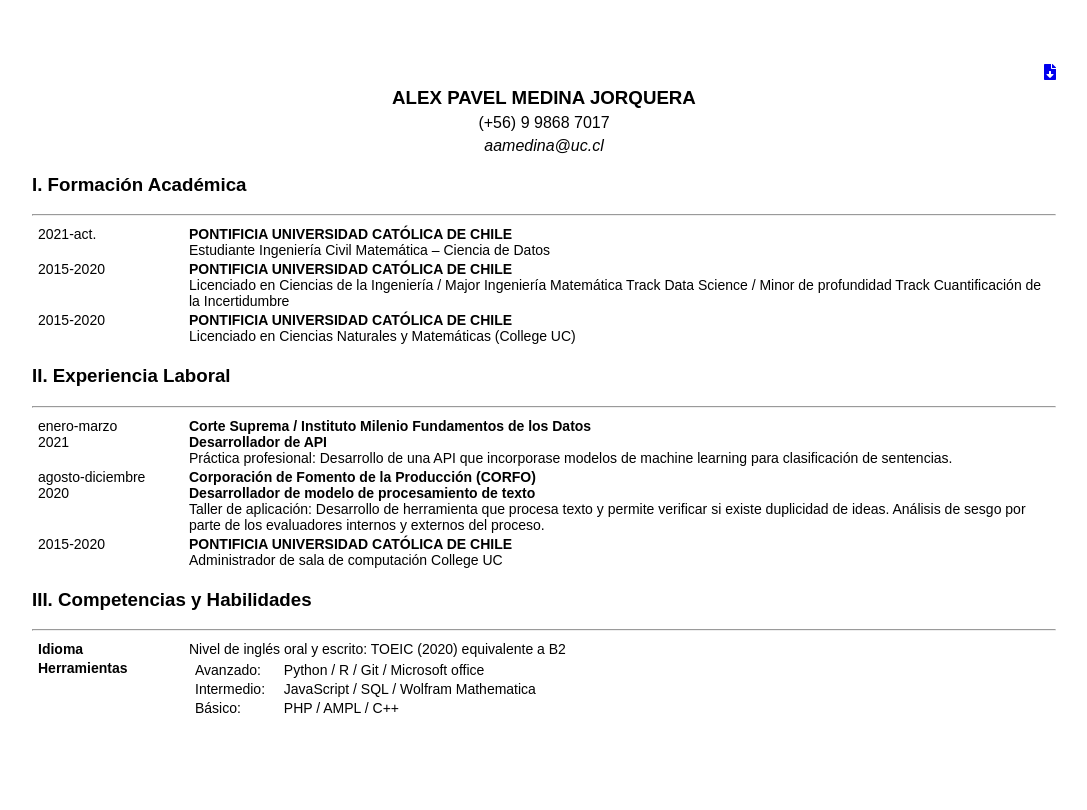
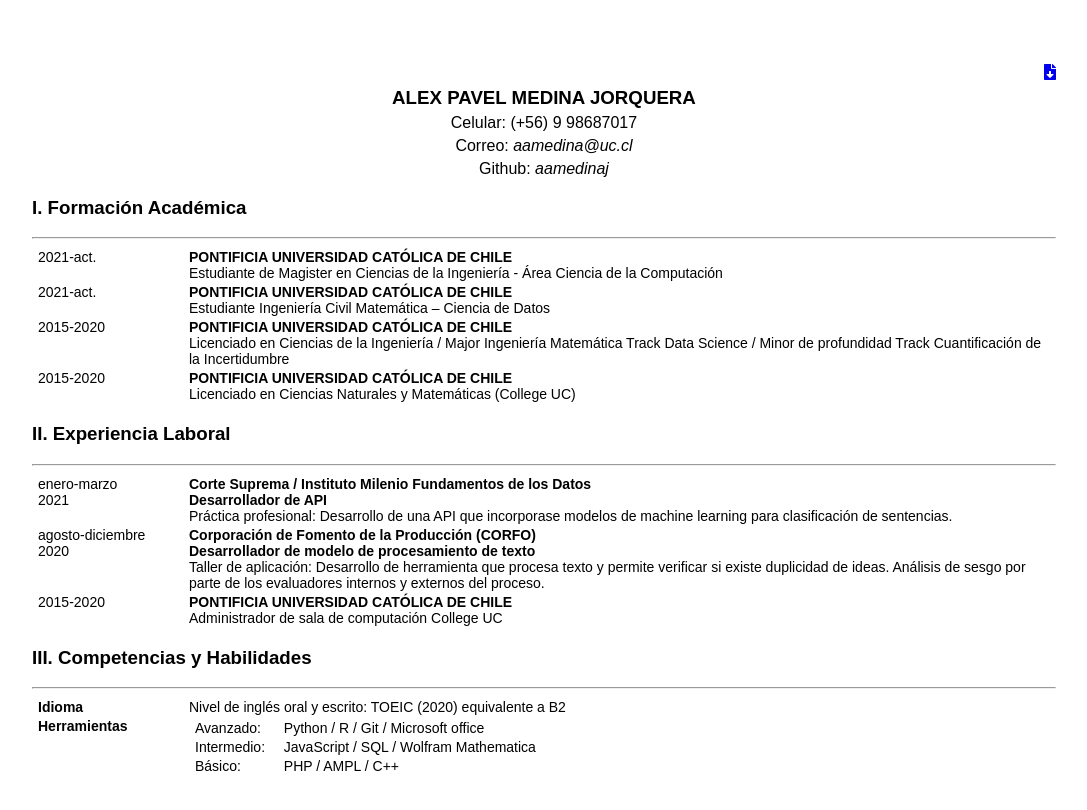
Before and after one commit to aamedinaj/alichwan, a plain HTML site: page index_cv.html in a window 1280 px wide. Shown: the whole page, without its empty margins (96-1183 px from the left). Drawn offline with Linux system fonts and the light colour scheme.

Commit message:
update march 18, 2022

```diff
--- a/index_cv.html
+++ b/index_cv.html
@@ -17,10 +17,11 @@
     <a class="versionpdf" href="files/CV_AlexMedina.pdf" download>
       <i class="fas fa-file-download"></i>
     </a>
+    <h3 class="contact-data">ALEX PAVEL MEDINA JORQUERA</h3>
     <div id="contact">
-      <h3 class="contact-data">ALEX PAVEL MEDINA JORQUERA</h3>
-      <p class="phone contact-data">(+56) 9 9868 7017</p>
-      <p class="contact-data"><i>aamedina@uc.cl</i></p>
+      <p class="phone contact-data">Celular: (+56) 9 98687017</p>
+      <p class="contact-data">Correo: <i>aamedina@uc.cl</i></p>
+      <p class="contact-data">Github: <i>aamedinaj</i></p>
     </div>
     <!-- <div id="prof-pic">
         <img src="imgs/pvl.jpg" id="person-img" alt="">
@@ -66,14 +67,17 @@
         }
       </style>
       <table class="tg">
-        <thead>
+        <tbody>
+          <tr>
+            <th class="tg-q2ov fechastabla">2021-act.</th>
+            <th class="tg-q2ov"><strong>PONTIFICIA UNIVERSIDAD CATÓLICA DE CHILE</strong><br>Estudiante de Magister en
+              Ciencias de la Ingeniería - Área Ciencia de la Computación</th>
+          </tr>
           <tr>
             <th class="tg-q2ov fechastabla">2021-act.</th>
             <th class="tg-q2ov"><strong>PONTIFICIA UNIVERSIDAD CATÓLICA DE CHILE</strong><br>Estudiante Ingeniería Civil
               Matemática – Ciencia de Datos</th>
           </tr>
-        </thead>
-        <tbody>
           <tr>
             <td class="tg-q2ov fechastabla">2015-2020</td>
             <td class="tg-q2ov"><strong>PONTIFICIA UNIVERSIDAD CATÓLICA DE CHILE</strong><br>Licenciado en Ciencias de
```
Also changed, not shown: 1 other file.
